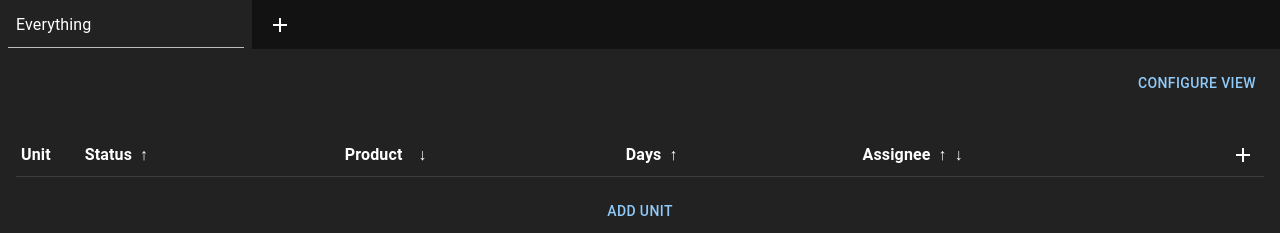
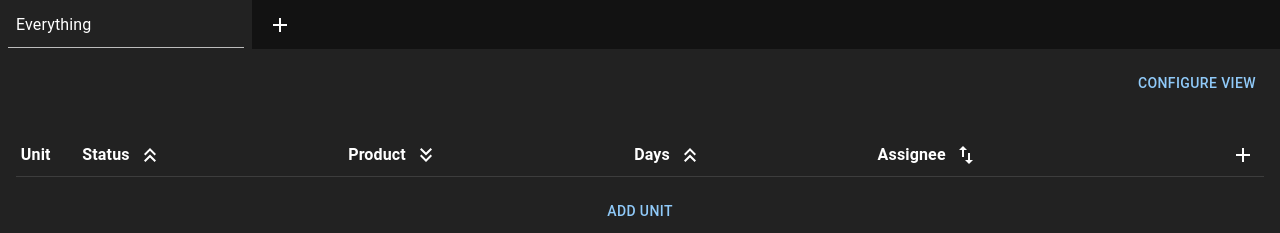
Before and after one commit to spensbot/unit-of-work, a React (Vite) app: page / in a window 1280 px wide. Shown: the top 233 px of the page. Built offline with nearby package versions, Linux system fonts and the light colour scheme.

Commit message:
↕️ Propogate both icon

```diff
--- a/src/Field/FieldView.tsx
+++ b/src/Field/FieldView.tsx
@@ -2,6 +2,9 @@
 import EditFieldButton from "./Edit/EditFieldButton"
 import { useActivePortfolio } from "../Portfolio/Portfolio"
 import { useHover } from "../hooks/useHover"
+import PropogateUpIcon from "../icons/PropogateUpIcon"
+import PropogateDownIcon from "../icons/PropogateDownIcon"
+import PropogateIcon, { PropogateDir } from "../icons/PropogateIcon"
 
 export default function FieldView({ guid }: { guid: string }) {
   const field = useActivePortfolio((p) => p.fieldsByGuid[guid])
@@ -9,12 +12,13 @@
 
   const up = field.propogateUp !== undefined
   const down = field.propogateDown !== undefined
+  const dir: PropogateDir =
+    up && down ? "both" : up ? "up" : down ? "down" : undefined
 
   return (
     <Box ref={hoverRef} display="flex" alignItems="center" gap={1}>
       {field.name}
-      <div>{up && "↑"}</div>
-      <div>{down && "↓"}</div>
+      <PropogateIcon dir={dir} />
       <Box flexGrow={1} />
       <EditFieldButton guid={guid} visible={!isHover} />
     </Box>
--- /dev/null
+++ b/src/icons/PropogateBothIcon.tsx
@@ -0,0 +1,3 @@
+import PropogateBothIcon from "@mui/icons-material/SwapVert"
+
+export default PropogateBothIcon
--- /dev/null
+++ b/src/icons/PropogateIcon.tsx
@@ -0,0 +1,18 @@
+import PropogateBothIcon from "./PropogateBothIcon"
+import PropogateDownIcon from "./PropogateDownIcon"
+import PropogateUpIcon from "./PropogateUpIcon"
+
+export type PropogateDir = "up" | "down" | "both"
+
+export default function PropogateIcon({ dir }: { dir?: PropogateDir }) {
+  switch (dir) {
+    case "up":
+      return <PropogateUpIcon />
+    case "down":
+      return <PropogateDownIcon />
+    case "both":
+      return <PropogateBothIcon />
+    default:
+      return null
+  }
+}
```
